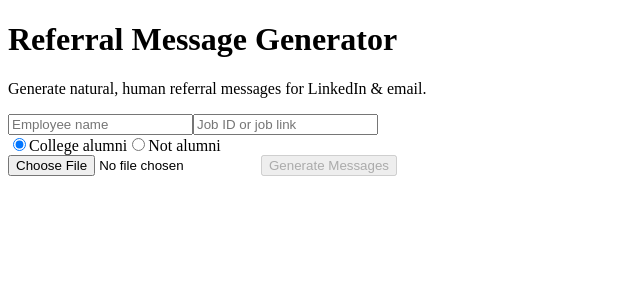
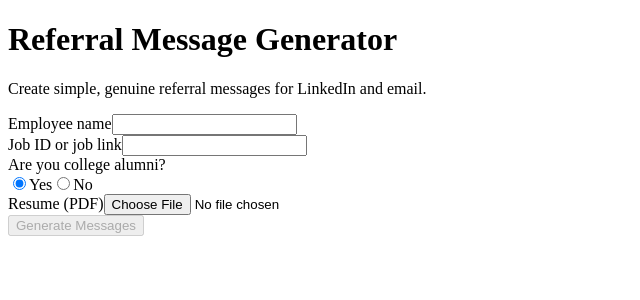
Before and after one commit to vaibhavtiwari0112/referrral-message-generator, a Next.js app: page / in a window 1280 px wide. Shown: the top 300 px of the page, without its empty margins (0-640 px from the left). Built offline with nearby package versions, Linux system fonts and the light colour scheme.

Commit message:
first commit

```diff
--- a/app/page.js
+++ b/app/page.js
@@ -10,32 +10,27 @@ export default function Home() {
   const [emailMsg, setEmailMsg] = useState("");
   const [copied, setCopied] = useState("");
 
-  const skills =
-    "Java, JavaScript, React, Node.js, REST APIs, SQL";
+  const skills = "Java, JavaScript, React, Node.js, REST APIs, SQL";
 
-  const canGenerate =
-    employeeName.trim() && jobLink.trim();
+  const canGenerate = employeeName.trim() && jobLink.trim();
 
   const generateMessage = () => {
-    if (!canGenerate) return;
-
     const alumniLine =
       alumni === "yes"
-        ? "I noticed we’re from the same college, so thought of reaching out."
-        : "I came across your profile while looking into the team.";
+        ? "I noticed we’re from the same college, so thought I’d reach out."
+        : "I came across your profile while exploring the team.";
 
     const linkedin = `Hi ${employeeName},
 
-Hope you're doing well! ${alumniLine}
+Hope you’re doing well. ${alumniLine}
 
-I’m currently working as a System Engineer at TCS and was exploring roles at your company. I found this opening (${jobLink}) and it genuinely caught my interest.
+I’m currently working as a System Engineer at TCS and was looking into opportunities at your company. I came across this role (${jobLink}) and it seemed like a good match with my experience.
 
-I mostly work with ${skills} and enjoy building things that are simple and reliable. If you think this role would be a good fit, I’d really appreciate any guidance or a referral.
+I mostly work with ${skills}. If you think this role could be a good fit, I’d really appreciate your guidance or a referral.
 
-No worries at all if not — thanks for taking the time to read this 🙂
-Best regards`;
+Thanks for your time.`;
 
-    const email = `Subject: Referral request – Open position
+    const email = `Subject: Referral request for open role
 
 Hi ${employeeName},
 
@@ -44,12 +39,11 @@ Hope you’re doing well. ${alumniLine}
 I’m currently working as a System Engineer at TCS and came across this role:
 ${jobLink}
 
-It aligns well with my experience in ${skills}. If you’re comfortable, I’d really appreciate a referral or any guidance.
+It aligns well with my experience in ${skills}. If possible, I’d really appreciate a referral or any guidance.
 
 I’ve attached my resume${resumeName ? ` (${resumeName})` : ""} for reference.
 
-Thanks a lot for your time.
-Warm regards,
+Thanks for your time,
 [Your Name]`;
 
     setLinkedinMsg(linkedin);
@@ -59,40 +53,55 @@ Warm regards,
   const copyText = (text, type) => {
     navigator.clipboard.writeText(text);
     setCopied(type);
-    setTimeout(() => setCopied(""), 1500);
+    setTimeout(() => setCopied(""), 1200);
   };
 
   return (
-    <main className="min-h-screen bg-gray-100 flex items-center justify-center p-4">
-      <div className="bg-white shadow-lg rounded-xl p-6 w-full max-w-2xl">
-        <h1 className="text-2xl font-bold mb-2">
+    <main className="min-h-screen bg-gray-100 flex items-center justify-center px-4">
+      <div className="bg-white w-full max-w-2xl rounded-2xl shadow-md p-8">
+        <h1 className="text-2xl font-semibold text-gray-900">
           Referral Message Generator
         </h1>
-        <p className="text-gray-600 mb-6">
-          Generate natural, human referral messages for LinkedIn & email.
+        <p className="text-gray-600 mt-1 mb-8">
+          Create simple, genuine referral messages for LinkedIn and email.
         </p>
 
-        <div className="space-y-4">
+        {/* Form */}
+        <div className="space-y-5">
+          <div>
+            <label className="block text-sm font-medium mb-1">
+              Employee name
+            </label>
             <input
-            className="w-full border rounded px-3 py-2 focus:outline-none focus:ring-2 focus:ring-blue-500"
-            placeholder="Employee name"
+              className="w-full border rounded-lg px-3 py-2 focus:ring-2 focus:ring-blue-500 focus:outline-none"
+              value={employeeName}
               onChange={(e) => setEmployeeName(e.target.value)}
             />
+          </div>
 
+          <div>
+            <label className="block text-sm font-medium mb-1">
+              Job ID or job link
+            </label>
             <input
-            className="w-full border rounded px-3 py-2 focus:outline-none focus:ring-2 focus:ring-blue-500"
-            placeholder="Job ID or job link"
+              className="w-full border rounded-lg px-3 py-2 focus:ring-2 focus:ring-blue-500 focus:outline-none"
+              value={jobLink}
               onChange={(e) => setJobLink(e.target.value)}
             />
+          </div>
 
-          <div className="flex gap-6">
+          <div>
+            <label className="block text-sm font-medium mb-2">
+              Are you college alumni?
+            </label>
+            <div className="flex gap-6 text-sm">
               <label className="flex items-center gap-2">
                 <input
                   type="radio"
                   checked={alumni === "yes"}
                   onChange={() => setAlumni("yes")}
                 />
-              College alumni
+                Yes
               </label>
               <label className="flex items-center gap-2">
                 <input
@@ -100,22 +109,26 @@ Warm regards,
                   checked={alumni === "no"}
                   onChange={() => setAlumni("no")}
                 />
-              Not alumni
+                No
               </label>
             </div>
+          </div>
 
+          <div>
+            <label className="block text-sm font-medium mb-1">
+              Resume (PDF)
+            </label>
             <input
               type="file"
               accept=".pdf"
-            onChange={(e) =>
-              setResumeName(e.target.files?.[0]?.name || "")
-            }
+              onChange={(e) => setResumeName(e.target.files?.[0]?.name || "")}
             />
+          </div>
 
           <button
+            disabled={!canGenerate}
             onClick={generateMessage}
-            disabled={!canGenerate}
-            className={`w-full py-2 rounded text-white transition ${
+            className={`w-full mt-2 py-2 rounded-lg text-white font-medium transition ${
               canGenerate
                 ? "bg-blue-600 hover:bg-blue-700"
                 : "bg-gray-400 cursor-not-allowed"
@@ -125,35 +138,29 @@ Warm regards,
           </button>
         </div>
 
+        {/* Output */}
         {linkedinMsg && (
-          <div className="mt-6">
-            <div className="flex justify-between items-center">
-              <h2 className="font-semibold text-lg">
-                LinkedIn Message
-              </h2>
+          <div className="mt-10 space-y-6">
+            <div>
+              <div className="flex justify-between items-center mb-2">
+                <h2 className="font-medium">LinkedIn message</h2>
                 <button
-                onClick={() =>
-                  copyText(linkedinMsg, "linkedin")
-                }
+                  onClick={() => copyText(linkedinMsg, "linkedin")}
                   className="text-sm text-blue-600"
                 >
                   {copied === "linkedin" ? "Copied ✓" : "Copy"}
                 </button>
               </div>
               <textarea
-              className="w-full border rounded p-3 mt-2 h-44"
+                className="w-full border rounded-lg p-3 h-40"
                 readOnly
                 value={linkedinMsg}
               />
             </div>
-        )}
 
-        {emailMsg && (
-          <div className="mt-6">
-            <div className="flex justify-between items-center">
-              <h2 className="font-semibold text-lg">
-                Email Message
-              </h2>
+            <div>
+              <div className="flex justify-between items-center mb-2">
+                <h2 className="font-medium">Email message</h2>
                 <button
                   onClick={() => copyText(emailMsg, "email")}
                   className="text-sm text-blue-600"
@@ -162,10 +169,11 @@ Warm regards,
                 </button>
               </div>
               <textarea
-              className="w-full border rounded p-3 mt-2 h-44"
+                className="w-full border rounded-lg p-3 h-40"
                 readOnly
                 value={emailMsg}
               />
+            </div>
           </div>
         )}
       </div>
```
Lines whose indentation alone changed are shown as unchanged.
